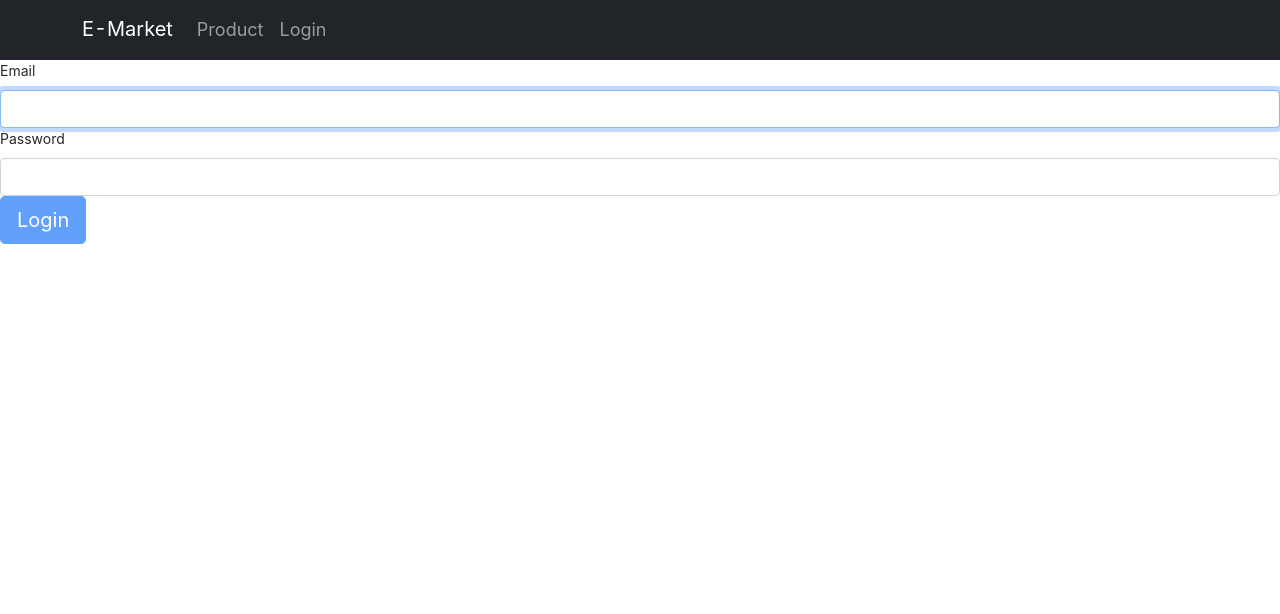
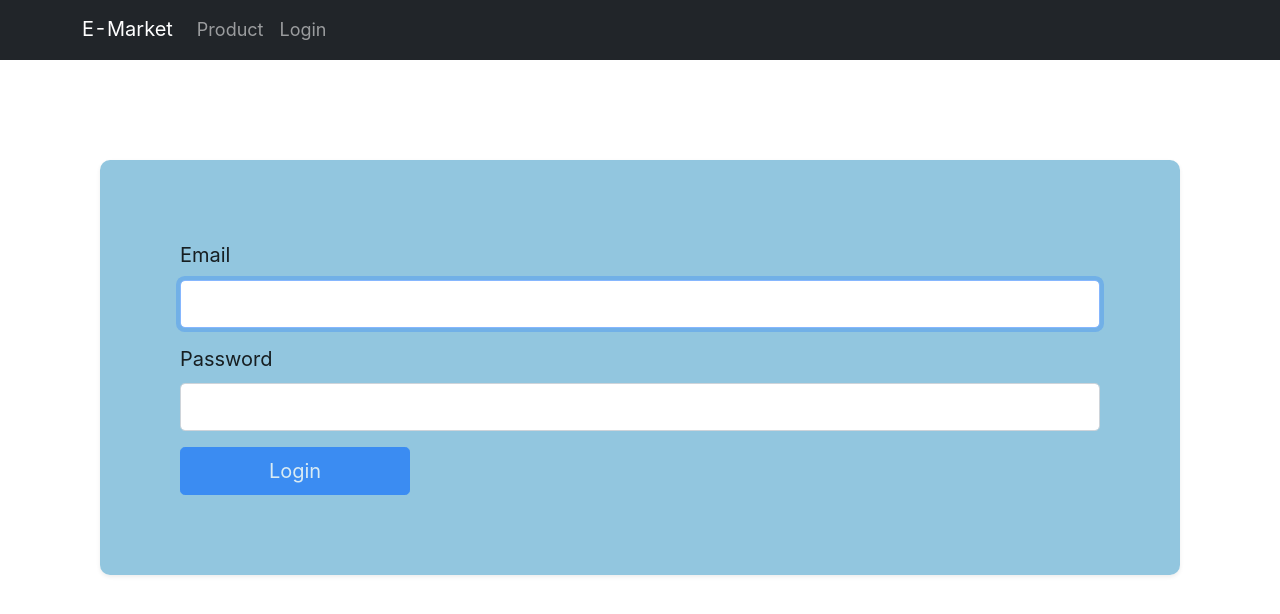
Before and after one commit to johanesimarmata/e-market-frontend, a React (Create React App) app: page /login in a window 1280 px wide. Shown: the top 614 px of the page. Built offline with nearby package versions, Linux system fonts and the light colour scheme.

Commit message:
change login form style

```diff
--- a/src/components/Navbar/Navbar.js
+++ b/src/components/Navbar/Navbar.js
@@ -1,6 +1,6 @@
 import Navbar from 'react-bootstrap/Navbar'
 import {Container, Nav} from 'react-bootstrap'
-import {style} from './Navbar.css'
+import './Navbar.css'
 import { useContext } from 'react'
 import { UserContext } from '../../context/UserContext'
 
--- /dev/null
+++ b/src/pages/Login/LoginPage.css
@@ -0,0 +1,10 @@
+.Login{
+    margin:100px;
+    padding: 80px;
+    border-radius: 10px;
+    background-color: rgba(64, 156, 199, 0.568);
+}
+
+.login-label{
+    font-size: 20px;
+}
--- a/src/pages/Login/LoginPage.js
+++ b/src/pages/Login/LoginPage.js
@@ -3,6 +3,7 @@ import Form from "react-bootstrap/Form";
 import Button from "react-bootstrap/Button";
 import { UserContext } from "../../context/UserContext";
 import { useNavigate } from "react-router-dom";
+import './LoginPage.css'
 
 export const LoginPage = () => {
   const [, setUser] = useContext(UserContext);
@@ -39,26 +40,28 @@ export const LoginPage = () => {
   }
 
   return (
-    <div className="Login">
+    <div className="Login shadow-sm">
       <Form onSubmit={handleSubmit}>
-        <Form.Group size="lg" controlId="email">
-          <Form.Label>Email</Form.Label>
+        <Form.Group controlId="email">
+          <Form.Label className='login-label'>Email</Form.Label>
           <Form.Control
+            size="lg"
             autoFocus
             type="text"
             value={username}
             onChange={(e) => setUsername(e.target.value)}
           />
         </Form.Group>
-        <Form.Group size="lg" controlId="password">
-          <Form.Label>Password</Form.Label>
+        <Form.Group controlId="password">
+          <Form.Label className='login-label mt-3'>Password</Form.Label>
           <Form.Control
+            size="lg"
             type="password"
             value={password}
             onChange={(e) => setPassword(e.target.value)}
           />
         </Form.Group>
-        <Button block size="lg" type="submit" disabled={!validateForm()}>
+        <Button block size="lg" type="submit" className='mt-3 w-25' disabled={!validateForm()}>
           Login
         </Button>
       </Form>
```
